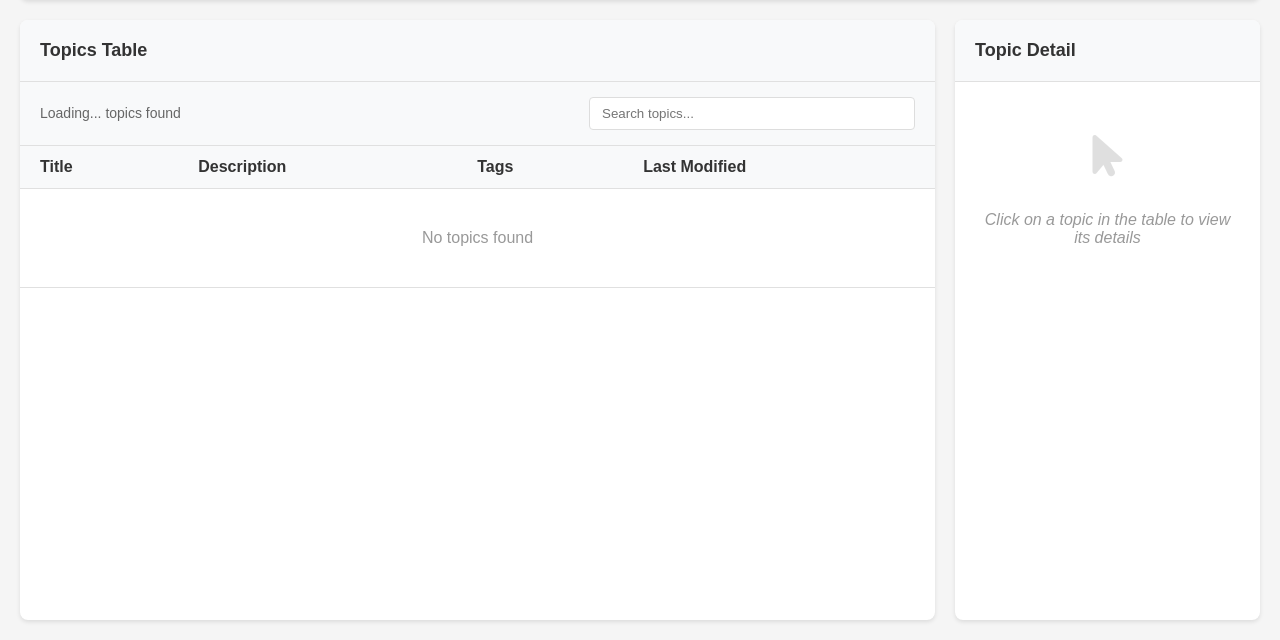
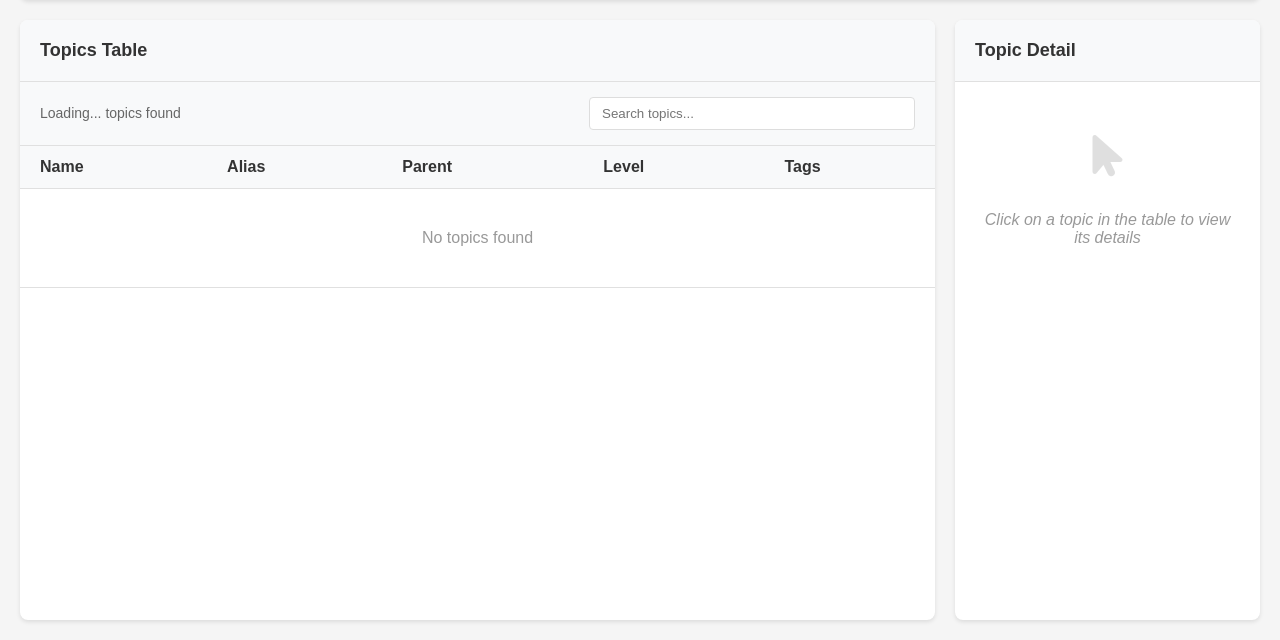
Before and after one commit to Quasaur/book-of-thoughts-dj, a Django app: page /topics/ in a window 1280 px wide. Shown: the part 206-846 px from the top of the page. Run offline with Django 4.2, Linux system fonts and the light colour scheme; data that the repository does not hold is empty.

Commit message:
Tapics app: Topics Table format corrected.

```diff
--- a/backend/thoughts_api/neo4j_service.py
+++ b/backend/thoughts_api/neo4j_service.py
@@ -47,7 +47,7 @@
                count(DISTINCT thought) as thought_count,
                t.tags as tags,
                desc.en_content as en_description
-        ORDER BY t.name ASC
+        ORDER BY t.level ASC, t.name ASC
         SKIP $skip LIMIT $limit
         """
         return self.run_query(query, {"skip": skip, "limit": limit})
--- a/backend/topics_app/templates/topics_app/topics.html
+++ b/backend/topics_app/templates/topics_app/topics.html
@@ -49,7 +49,7 @@
             height: calc(100vh - 200px);
         }
         .topics-table-card {
-            flex: 3;
+            width: 75%;
             background-color: white;
             border-radius: 8px;
             box-shadow: 0 2px 4px rgba(0,0,0,0.1);
@@ -286,10 +296,11 @@
                         <table class="topics-table">
                             <thead>
                                 <tr>
-                                    <th>Title</th>
-                                    <th>Description</th>
+                                    <th>Name</th>
+                                    <th>Alias</th>
+                                    <th>Parent</th>
+                                    <th>Level</th>
                                     <th>Tags</th>
-                                    <th>Last Modified</th>
                                 </tr>
                             </thead>
                             <tbody id="topics-table-body">
@@ -364,15 +375,12 @@
                 ? topic.tags.map(tag => `<span class="tag">#${tag}</span>`).join('')
                 : '<span style="color: #999;">No tags</span>';
 
-            const lastModified = topic.last_modified
-                ? new Date(topic.last_modified).toLocaleDateString()
-                : 'Unknown';
-
             row.innerHTML = `
-                <td class="topic-title">${topic.title || topic.name || 'Untitled Topic'}</td>
-                <td class="topic-description">${topic.description || topic.content || 'No description available'}</td>
+                <td class="topic-name">${topic.name || 'Unknown'}</td>
+                <td class="topic-alias">${topic.alias || 'No alias'}</td>
+                <td class="topic-parent">${topic.parent || 'None'}</td>
+                <td class="topic-level">${topic.level !== null ? topic.level : 'N/A'}</td>
                 <td class="topic-tags">${tagsHtml}</td>
-                <td>${lastModified}</td>
             `;
 
             return row;
@@ -384,7 +392,7 @@
 
             if (!data.results || data.results.length === 0) {
                 const row = document.createElement('tr');
-                row.innerHTML = '<td colspan="4" style="text-align: center; color: #999; padding: 40px;">No topics found</td>';
+                row.innerHTML = '<td colspan="5" style="text-align: center; color: #999; padding: 40px;">No topics found</td>';
                 tableBody.appendChild(row);
                 return;
             }
@@ -430,9 +438,12 @@
                 ? `<div class="topic-tags">${topic.tags.map(tag => `<span class="tag">#${tag}</span>`).join('')}</div>`
                 : '';
 
-            const lastModified = topic.last_modified
-                ? new Date(topic.last_modified).toLocaleDateString()
-                : 'Unknown';
+            const notesHtml = topic.notes
+                ? `<div class="detail-section">
+                     <h3>Notes</h3>
+                     <p>${topic.notes}</p>
+                   </div>`
+                : '';
 
             const descriptionNodeHtml = topic.description_node && topic.description_node.content
                 ? `<div class="description-node">
@@ -444,29 +455,26 @@
             detailContent.innerHTML = `
                 <div class="topic-detail-content">
                     <div class="detail-section">
-                        <h3>${topic.title || topic.name || 'Untitled Topic'}</h3>
+                        <h3>${topic.alias || topic.name || 'Untitled Topic'}</h3>
                         ${tagsHtml}
                     </div>
 
                     <div class="detail-meta">
                         <div class="detail-meta-item">
-                            <span class="detail-meta-label">ID:</span>
-                            <span class="detail-meta-value">${topic.id}</span>
+                            <span class="detail-meta-label">Name:</span>
+                            <span class="detail-meta-value">${topic.name || topic.id}</span>
                         </div>
                         <div class="detail-meta-item">
-                            <span class="detail-meta-label">Type:</span>
-                            <span class="detail-meta-value">Topic</span>
+                            <span class="detail-meta-label">Parent:</span>
+                            <span class="detail-meta-value">${topic.parent || 'None'}</span>
                         </div>
                         <div class="detail-meta-item">
-                            <span class="detail-meta-label">Last Modified:</span>
-                            <span class="detail-meta-value">${lastModified}</span>
+                            <span class="detail-meta-label">Level:</span>
+                            <span class="detail-meta-value">${topic.level !== null ? topic.level : 'N/A'}</span>
                         </div>
                     </div>
 
-                    <div class="detail-section">
-                        <h3>Description</h3>
-                        <p>${topic.description || topic.content || 'No description available'}</p>
-                    </div>
+                    ${notesHtml}
 
                     ${descriptionNodeHtml}
                 </div>
--- a/backend/topics_app/views.py
+++ b/backend/topics_app/views.py
@@ -44,8 +44,22 @@
 
         topics = neo4j_service.get_all_topics(skip=skip, limit=page_size)
 
+        # Format the data for the table view
+        formatted_topics = []
+        for topic in topics:
+            formatted_topics.append({
+                'id': topic.get('id'),
+                'name': topic.get('id'),  # Using id as name since that's the actual name field
+                'alias': topic.get('title'),  # This is actually the alias field
+                'parent': topic.get('parent'),
+                'level': topic.get('level'),
+                'tags': topic.get('tags') or [],
+                'notes': topic.get('description'),  # This is the notes field
+                'description_content': topic.get('en_description')  # Description node content
+            })
+
         return JsonResponse({
-            'results': topics,
+            'results': formatted_topics,
             'page': page,
             'page_size': page_size
         }, safe=False)
@@ -61,22 +75,24 @@
         if not topic_data:
             return JsonResponse({'error': 'Topic not found'}, status=404)
 
-        # Get the DESCRIPTION node for this topic
-        description_query = """
-        MATCH (t:Topic {id: $topic_id})
-        OPTIONAL MATCH (t)-[:HAS_DESCRIPTION]->(d:Description)
-        RETURN d.content as description_content, d.id as description_id
+        # Get the DESCRIPTION node and notes for this topic
+        detail_query = """
+        MATCH (t:TOPIC {name: $topic_id})
+        OPTIONAL MATCH (t)-[:HAS_DESCRIPTION]->(d:DESCRIPTION)
+        RETURN t.notes as notes, d.en_content as description_content, d.name as description_id
         """
-        description_result = neo4j_service.run_query(description_query, {"topic_id": topic_id})
+        detail_result = neo4j_service.run_query(detail_query, {"topic_id": topic_id})
 
-        # Add description data to topic data
-        if description_result and len(description_result) > 0:
-            description = description_result[0]
+        # Add notes and description data to topic data
+        if detail_result and len(detail_result) > 0:
+            detail = detail_result[0]
+            topic_data['notes'] = detail.get('notes')
             topic_data['description_node'] = {
-                'content': description.get('description_content'),
-                'id': description.get('description_id')
+                'content': detail.get('description_content'),
+                'id': detail.get('description_id')
             }
         else:
+            topic_data['notes'] = None
             topic_data['description_node'] = None
 
         return JsonResponse(topic_data, safe=False)
```
Also changed, not shown: other parts of backend/topics_app/templates/topics_app/topics.html (+18 -8 lines).
